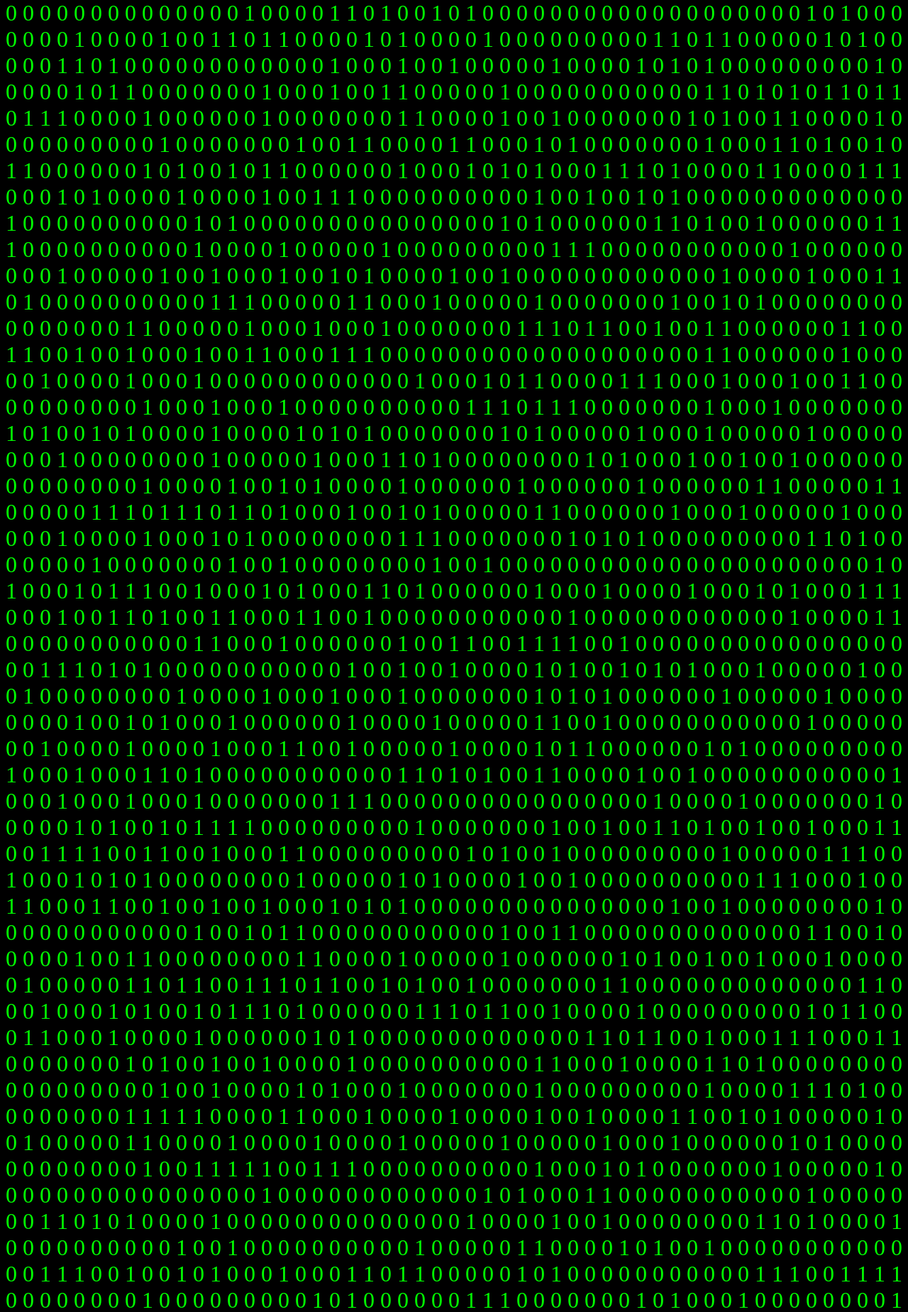
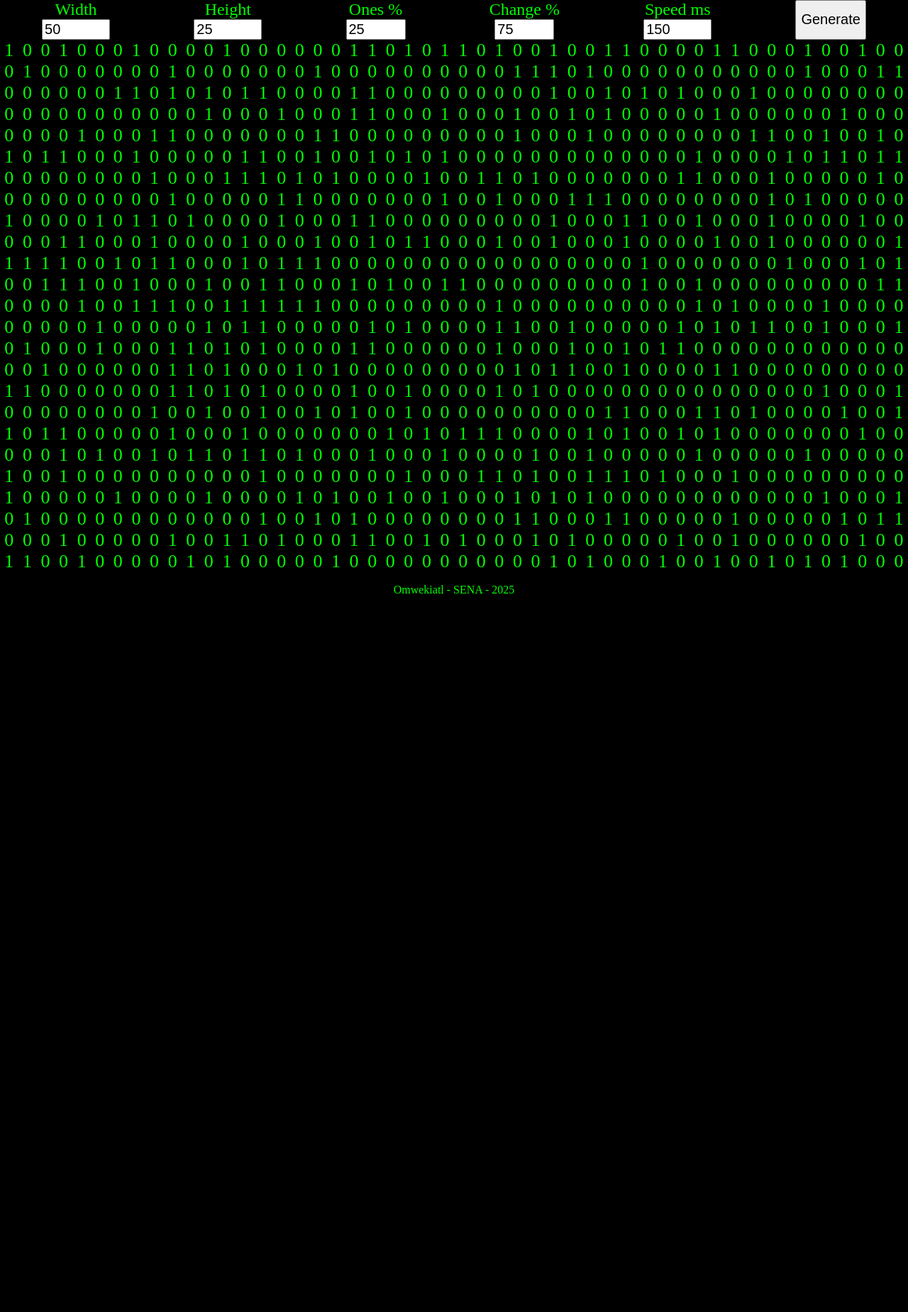
Before and after one commit to OmarsaurioJordan/PracticasWeb, a PHP site: page /matrix.php in a window 1280 px wide. Shown: the part 80-1928 px from the top of the page at 71% size. After the commit the page ends 916 px from the top, so only its background shows below. Run offline with PHP 8.4, Linux system fonts and the light colour scheme.

Commit message:
agregada y mejorada la version de matrix

```diff
--- a/scripts_js/matrix.php
+++ b/scripts_js/matrix.php
@@ -14,8 +14,28 @@
             margin: 0;
         }
         main {
-            flex: 1;
-            font-size: 32px;
+            font-size: 26px;
+        }
+        input, button {
+            font-size: 20px;
+        }
+        button:hover {
+            background-color: green;
+            color: white;
+            cursor: pointer;
+        }
+        .horizontal {
+            font-size: 24px;
+            display: flex;
+            flex-direction: row;
+            flex-wrap: nowrap;
+            justify-content: space-around;
+        }
+        .matrix {
+            display: flex;
+            flex-direction: row;
+            flex-wrap: nowrap;
+            justify-content: space-around;
         }
     </style>
 </head>
@@ -24,33 +44,87 @@
         <h1>Matrix</h1>
     </header>
     <main>
-        <div id="matrix"></div>
+        <div class="horizontal">
+            <div>
+                <label>Width</label><br>
+                <input type="number" id="width" min="1" max="1000" step="1">
+            </div>
+            <div>
+                <label>Height</label><br>
+                <input type="number" id="height" min="1" max="1000" step="1">
+            </div>
+            <div>
+                <label>Ones %</label><br>
+                <input type="number" id="ones" min="0" max="100" step="1">
+            </div>
+            <div>
+                <label>Change %</label><br>
+                <input type="number" id="change" min="0" max="100" step="1">
+            </div>
+            <div>
+                <label>Speed ms</label><br>
+                <input type="number" id="speed" min="1" max="1000" step="1">
+            </div>
+            <button onclick="start()">Generate</button>
+        </div>
+        <div class="matrix" id="matrix"></div>
     </main>
     <footer>
         <p>Omwekiatl - SENA - 2025</p>
     </footer>
     <script>
-        let width = 200;
-        let height = 20;
+        // configuracion
+        let width = 50;
+        let height = 25;
+        let prob_ones = 0.25;
+        let prob_change = 0.75;
+        let speed_ms = 150;
+        // cargar valores por defecto
+        document.getElementById("width").value = width;
+        document.getElementById("height").value = height;
+        document.getElementById("ones").value = prob_ones * 100;
+        document.getElementById("change").value = prob_change * 100;
+        document.getElementById("speed").value = speed_ms;
+        // generacion de la matrix
+        let labels = [];
+        let engine = null;
+        function start() {
             let matrix = document.getElementById("matrix");
-        let labels = []
+            // cargar datos de los inputs
+            width = document.getElementById("width").value;
+            height = document.getElementById("height").value;
+            prob_ones = document.getElementById("ones").value / 100;
+            prob_change = document.getElementById("change").value / 100;
+            speed_ms = document.getElementById("speed").value;
+            // eliminar matrix anterior
+            labels.forEach(label => label.remove());
+            labels = [];
+            if (engine !== null) {
+                clearInterval(engine);
+            }
+            // crear matrix nueva
             for (let x = 0; x < width; x++) {
                 let label = document.createElement('label');
                 for (let y = 0; y < height; y++) {
-                label.innerHTML += "0\n";
+                    label.innerHTML += "0<br>";
                 }
                 labels.push(label);
                 matrix.appendChild(label);
             }
-        setInterval(() => {
+            engine = setInterval(run, speed_ms);
+        }
+        // animacion ciclica
+        function run() {
             labels.forEach(label => {
-                if (Math.random() < 0.5) {
-                    let bit = Math.random() < 0.25 ? "1\n" : "0\n";
+                if (Math.random() < prob_change) {
+                    let bit = Math.random() < prob_ones ? "1<br>" : "0<br>";
                     let bits = bit + label.innerHTML;
-                    label.innerHTML = bits.substring(0, height * 2);
+                    label.innerHTML = bits.substring(0, height * 5);
                 }
             });
-        }, 150);
+        }
+        // iniciar automaticamente
+        start();
     </script>
 </body>
 </html>
```
Lines whose indentation alone changed are shown as unchanged.
